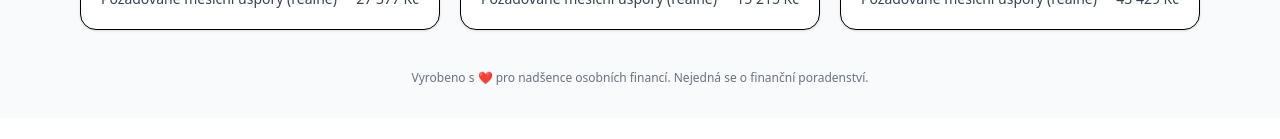
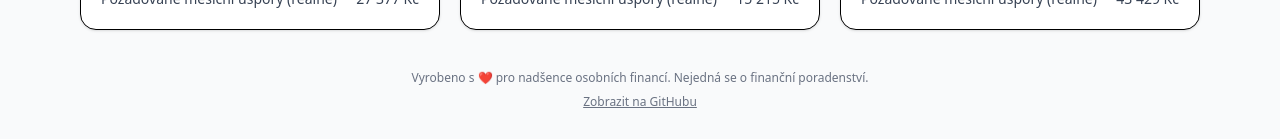
Before and after one commit to Zejnilovic/retire-calc, a React (Vite) app: page / in a window 1280 px wide. Shown: the part 1424-1563 px from the top of the page. Before the commit the page ends 1542 px from the top, so only its background shows below. Built offline with nearby package versions, Linux system fonts and the light colour scheme.

Commit message:
Add link to GH

```diff
--- a/src/App.tsx
+++ b/src/App.tsx
@@ -301,8 +301,18 @@ export default function App() {
           </div>
         )}
 
-        <footer className="mt-10 text-center text-xs text-gray-500 dark:text-gray-400">
+        <footer className="mt-10 text-center text-xs text-gray-500 dark:text-gray-400 space-y-2">
           <p>{t('wisdom')}</p>
+          <p>
+            <a
+              href="https://github.com/Zejnilovic/retire-calc"
+              target="_blank"
+              rel="noopener noreferrer"
+              className="hover:text-gray-700 dark:hover:text-gray-300 underline"
+            >
+              {t('viewOnGitHub')}
+            </a>
+          </p>
         </footer>
       </div>
     </div>
--- a/src/index.css
+++ b/src/index.css
@@ -698,6 +698,13 @@
       }
     }
   }
+  .hover\:text-gray-700 {
+    &:hover {
+      @media (hover: hover) {
+        color: var(--color-gray-700);
+      }
+    }
+  }
   .focus\:ring-2 {
     &:focus {
       --tw-ring-shadow: var(--tw-ring-inset,) 0 0 0 calc(2px + var(--tw-ring-offset-width)) var(--tw-ring-color, currentcolor);
@@ -893,6 +900,15 @@
       }
     }
   }
+  .dark\:hover\:text-gray-300 {
+    &:where(.dark, .dark *) {
+      &:hover {
+        @media (hover: hover) {
+          color: var(--color-gray-300);
+        }
+      }
+    }
+  }
   .dark\:focus\:ring-blue-400 {
     &:where(.dark, .dark *) {
       &:focus {
--- a/src/locales/cs/translation.json
+++ b/src/locales/cs/translation.json
@@ -2,6 +2,7 @@
   "appTitle": "Kalkulačka úspor na důchod",
   "description": "V reálných hodnotách (dnešní peníze). Zahrnuje poplatky, daně z výnosů a daně z výběrů.",
   "wisdom": "Vyrobeno s ❤️ pro nadšence osobních financí. Nejedná se o finanční poradenství.",
+  "viewOnGitHub": "Zobrazit na GitHubu",
   "calculateMC": "Vypočítat Monte Carlo",
   "calculating": "Probíhá výpočet...",
   "inputsChangedWarning": "Vstupy se změnily. Klikněte na {{button}} pro aktualizaci výsledků.",
--- a/src/locales/en/translation.json
+++ b/src/locales/en/translation.json
@@ -2,6 +2,7 @@
   "appTitle": "Retirement Saving Calculator",
   "description": "Real terms (today's money). Includes fees, taxes on gains, and taxes on withdrawals.",
   "wisdom": "Made with ❤️ for personal finance nerds. No financial advice.",
+  "viewOnGitHub": "View on GitHub",
   "calculateMC": "Calculate Monte Carlo",
   "calculating": "Calculating...",
   "inputsChangedWarning": "Inputs changed. Click {{button}} to update results.",
```
